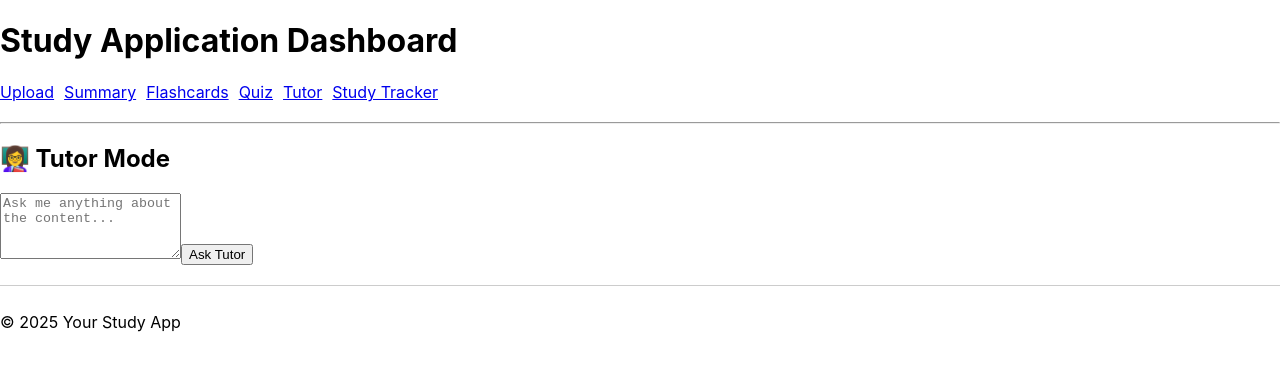
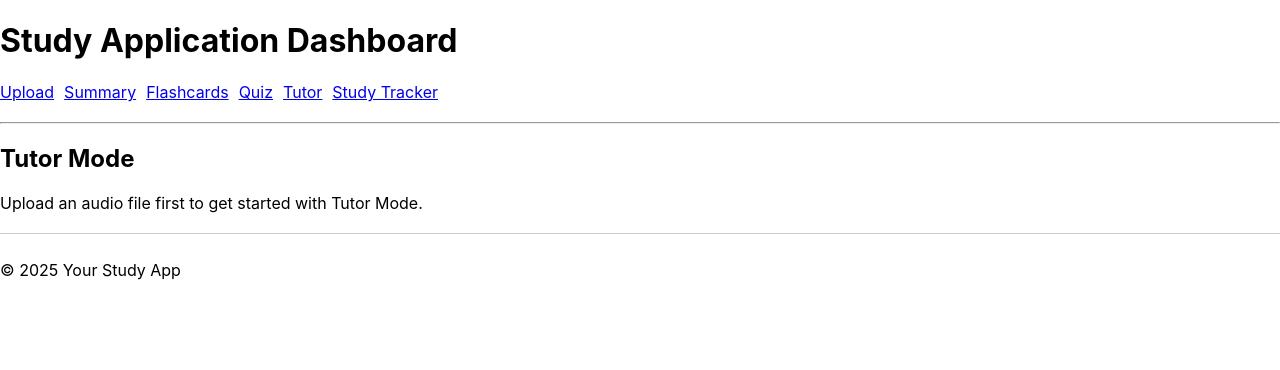
Before and after one commit to alvinphiri/studbud, a React (Create React App) app in the folder client/: page /tutor in a window 1280 px wide. Shown: the top 370 px of the page. Built offline with nearby package versions, Linux system fonts and the light colour scheme.

Commit message:
push tutor for now, deluisional AF

```diff
--- a/client/src/components/Tutor.js
+++ b/client/src/components/Tutor.js
@@ -1,46 +1,159 @@
-import React, { useState, useContext } from "react";
-import { AppContext } from "../context/AppContext";
+// At the top
+import { useContext, useEffect, useState } from 'react';
+import { AppContext } from '../context/AppContext';
 
 const Tutor = () => {
-  const { summary } = useContext(AppContext);
-  const [question, setQuestion] = useState("");
-  const [response, setResponse] = useState("");
+  const { transcript, summary, flashcards } = useContext(AppContext);
+  const [message, setMessage] = useState('');
+  const [initialPrompt, setInitialPrompt] = useState('');
+  const [selectedHelpArea, setSelectedHelpArea] = useState(null);
+  const [userQuestion, setUserQuestion] = useState('');
+  const [tutorResponse, setTutorResponse] = useState('');
   const [loading, setLoading] = useState(false);
 
-  const askTutor = async () => {
+  useEffect(() => {
+    if (transcript) {
+      setInitialPrompt("Hey! I noticed you've uploaded an audio file. Do you need help with anything from it?");
+    } else {
+      setInitialPrompt("Upload an audio file first to get started with Tutor Mode.");
+    }
+  }, [transcript]);
+
+  const handleOptionSelect = (area) => {
+    setSelectedHelpArea(area);
+    switch (area) {
+      case 'summary':
+        setMessage(summary);
+        break;
+      case 'flashcards':
+        setMessage("Let’s go over the flashcards.");
+        break;
+      case 'transcript':
+        setMessage(transcript);
+        break;
+      case 'quiz':
+        setMessage("Let's review your quiz performance.");
+        break;
+      default:
+        setMessage("Sure, let's begin!");
+    }
+  };
+
+  const handleQuestionSubmit = async () => {
+      if (!userQuestion.trim()) return;
       setLoading(true);
-    setResponse("");
+      setTutorResponse('');
 
-    const res = await fetch("/api/tutor/ask", {
+      // Pick relevant context
+      let contextText = '';
+      switch (selectedHelpArea) {
+        case 'summary':
+          contextText = summary;
+          break;
+        case 'quiz':
+          contextText = 'User quiz results and mistakes go here...'; // TODO: Replace with real data if available
+          break;
+          case 'flashcards':
+            if (!flashcards || flashcards.length === 0) {
+              contextText = "No flashcards available.";
+            } else {
+              contextText = flashcards.map(f => `${f.question} - ${f.answer}`).join('\n');
+            }
+            break;
+        case 'transcript':
+        default:
+          contextText = transcript;
+          break;
+      }
+
+      try {
+        const res = await fetch("/api/tutor", {
           method: "POST",
-      headers: { "Content-Type": "application/json" },
-      body: JSON.stringify({ userQuestion: question, summary }),
+          headers: {
+            "Content-Type": "application/json"
+          },
+          body: JSON.stringify({
+            transcript: contextText,
+            question: userQuestion
+          })
         });
 
         const data = await res.json();
-    setResponse(data.answer);
+        setTutorResponse(data.answer || "Sorry, I couldn’t understand your question.");
+      } catch (err) {
+        setTutorResponse("Something went wrong. Try again.");
+      } finally {
         setLoading(false);
+      }
     };
 
+
   return (
-    <section>
-      <h2>👩‍🏫 Tutor Mode</h2>
-      <textarea
-        value={question}
-        onChange={(e) => setQuestion(e.target.value)}
-        placeholder="Ask me anything about the content..."
-        rows="4"
-      />
-      <button onClick={askTutor}>Ask Tutor</button>
+    <div>
+      <h2>Tutor Mode</h2>
+      <p>{initialPrompt}</p>
 
-      {loading && <p>Thinking...</p>}
-      {response && (
-        <div style={{ marginTop: "1em", background: "#f5f5f5", padding: "1em" }}>
-          <strong>Response:</strong>
-          <p>{response}</p>
+      {transcript && (
+        <div>
+          <p>Select the topic you want help with:</p>
+          <button
+            className={selectedHelpArea === 'summary' ? 'active' : ''}
+            onClick={() => handleOptionSelect('summary')}
+          >
+            Summary
+          </button>
+          <button
+            className={selectedHelpArea === 'quiz' ? 'active' : ''}
+            onClick={() => handleOptionSelect('quiz')}
+          >
+            Quiz
+          </button>
+          <button
+            className={selectedHelpArea === 'flashcards' ? 'active' : ''}
+            onClick={() => handleOptionSelect('flashcards')}
+          >
+            Flashcards
+          </button>
+          <button
+            className={selectedHelpArea === 'transcript' ? 'active' : ''}
+            onClick={() => handleOptionSelect('transcript')}
+          >
+            Transcript
+          </button>
         </div>
           )}
-    </section>
+
+
+      {message && (
+        <div style={{ marginTop: '20px', whiteSpace: 'pre-wrap' }}>
+          <strong>Initial Explanation:</strong>
+          <p>{message}</p>
+        </div>
+      )}
+
+      {selectedHelpArea && (
+        <div style={{ marginTop: '30px' }}>
+          <h4>Got a follow-up question?</h4>
+          <input
+            type="text"
+            placeholder="Type your question..."
+            value={userQuestion}
+            onChange={(e) => setUserQuestion(e.target.value)}
+            style={{ width: '100%', padding: '8px' }}
+          />
+          <button onClick={handleQuestionSubmit} disabled={loading}>
+            {loading ? "Thinking..." : "Ask Tutor"}
+          </button>
+
+          {tutorResponse && (
+            <div style={{ marginTop: '20px', whiteSpace: 'pre-wrap' }}>
+              <strong>Tutor:</strong>
+              <p>{tutorResponse}</p>
+            </div>
+          )}
+        </div>
+      )}
+    </div>
   );
 };
 
```
Also changed, not shown: client/src/components/Quiz.js (line endings or trailing spaces), 1 other file (tests, documents, lock files or other folders). Lines whose indentation alone changed are shown as unchanged.
